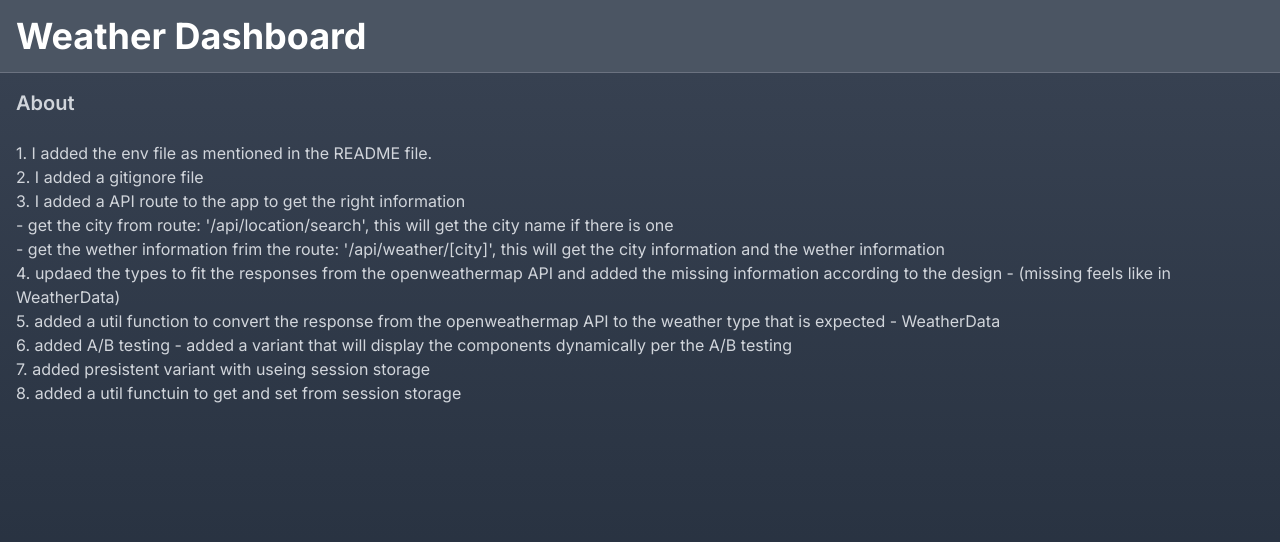
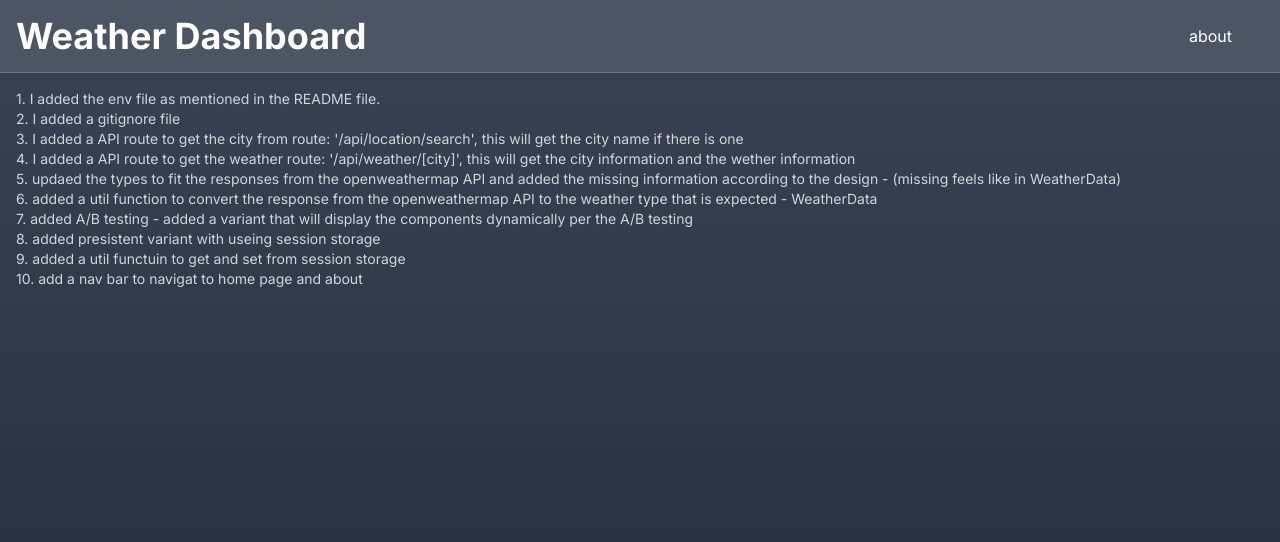
Before and after one commit to irisri/reasonLabs, a Next.js app: page /about in a window 1280 px wide. Shown: the top 542 px of the page. Built offline with nearby package versions, Linux system fonts and the light colour scheme.

Commit message:
Add navbar

```diff
--- a/app/about/page.tsx
+++ b/app/about/page.tsx
@@ -1,24 +1,23 @@
 const data = [
   "1. I added the env file as mentioned in the README file.",
   "2. I added a gitignore file",
-  "3. I added a API route to the app to get the right information",
-  "- get the city from route: '/api/location/search', this will get the city name if there is one",
-  "- get the wether information frim the route: '/api/weather/[city]', this will get  the city information and the wether information ",
-  "4. updaed the types to fit the responses from the openweathermap API and added the missing information according to the design - (missing feels like in WeatherData)",
-  "5. added a util function to convert the response from the openweathermap API to the weather type that is expected - WeatherData",
-  "6. added A/B testing - added a variant that will display the components dynamically  per the A/B testing",
-  "7. added presistent variant with useing session storage",
-  "8. added a util functuin to get and set from session storage",
+  "3. I added a API route to get the city from route: '/api/location/search', this will get the city name if there is one",
+  "4. I added a API route to get the weather route: '/api/weather/[city]', this will get  the city information and the wether information ",
+  "5. updaed the types to fit the responses from the openweathermap API and added the missing information according to the design - (missing feels like in WeatherData)",
+  "6. added a util function to convert the response from the openweathermap API to the weather type that is expected - WeatherData",
+  "7. added A/B testing - added a variant that will display the components dynamically  per the A/B testing",
+  "8. added presistent variant with useing session storage",
+  "9. added a util functuin to get and set from session storage",
+  "10. add a nav bar to navigat to home page and about",
 ];
 
 const About = () => {
   return (
     <main className="min-h-screen bg-gradient-to-b from-gray-700 to-gray-800 p-4">
       <div className="flex justify-between mb-3 flex-col gap-2">
-        <h2 className="text-xl font-semibold mb-4 text-gray-300">About</h2>
         <div>
           {data.map((text) => (
-            <p key={text} className="text-gray-300">
+            <p key={text} className="text-sm text-gray-300">
               {text}
             </p>
           ))}
--- /dev/null
+++ b/app/components/NavBar.tsx
@@ -0,0 +1,14 @@
+import Link from "next/link";
+
+export default function NavBar() {
+  return (
+    <header className="flex justify-between items-center bg-gray-600 text-white p-4 shadow-md border-b border-gray-500">
+      <Link href="/">
+        <h1 className="text-2xl md:text-4xl font-bold">Weather Dashboard</h1>
+      </Link>
+      <Link href="/about">
+        <h1 className="text-basic mr-8">about</h1>
+      </Link>
+    </header>
+  );
+}
--- a/app/layout.tsx
+++ b/app/layout.tsx
@@ -1,6 +1,7 @@
 import type { Metadata } from "next";
 import { Inter } from "next/font/google";
 import "./globals.css";
+import NavBar from "./components/NavBar";
 
 const inter = Inter({ subsets: ["latin"] });
 
@@ -17,13 +18,7 @@ export default function RootLayout({
   return (
     <html lang="en">
       <body className={inter.className}>
-        <header>
-          <div className="bg-gray-600 text-white p-4 shadow-md border-b border-gray-500">
-            <h1 className="text-2xl md:text-4xl font-bold">
-              Weather Dashboard
-            </h1>
-          </div>
-        </header>
+        <NavBar />
         {children}
       </body>
     </html>
```
